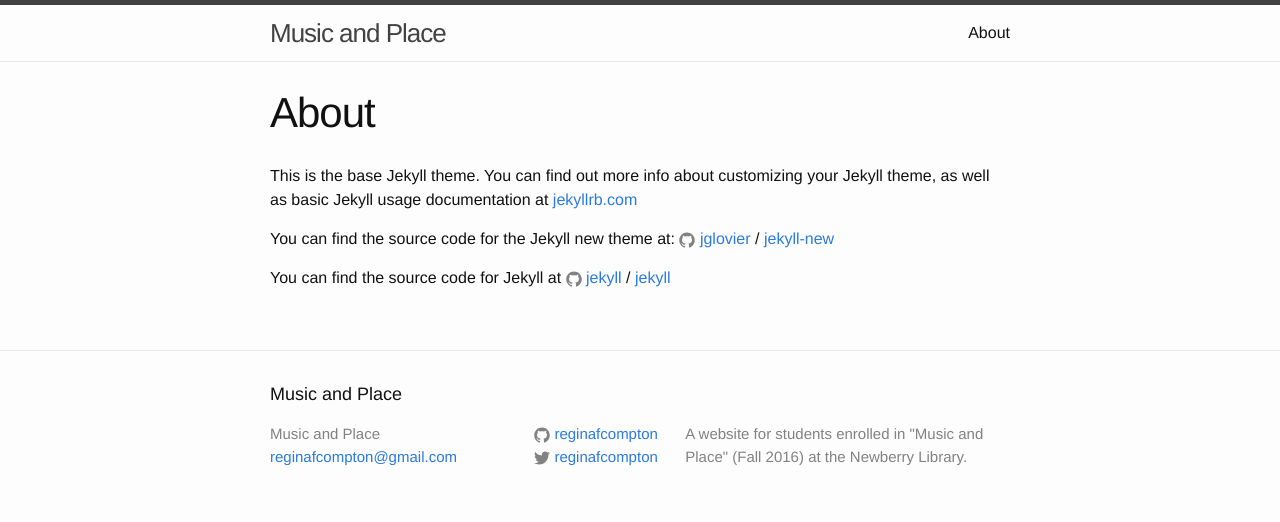
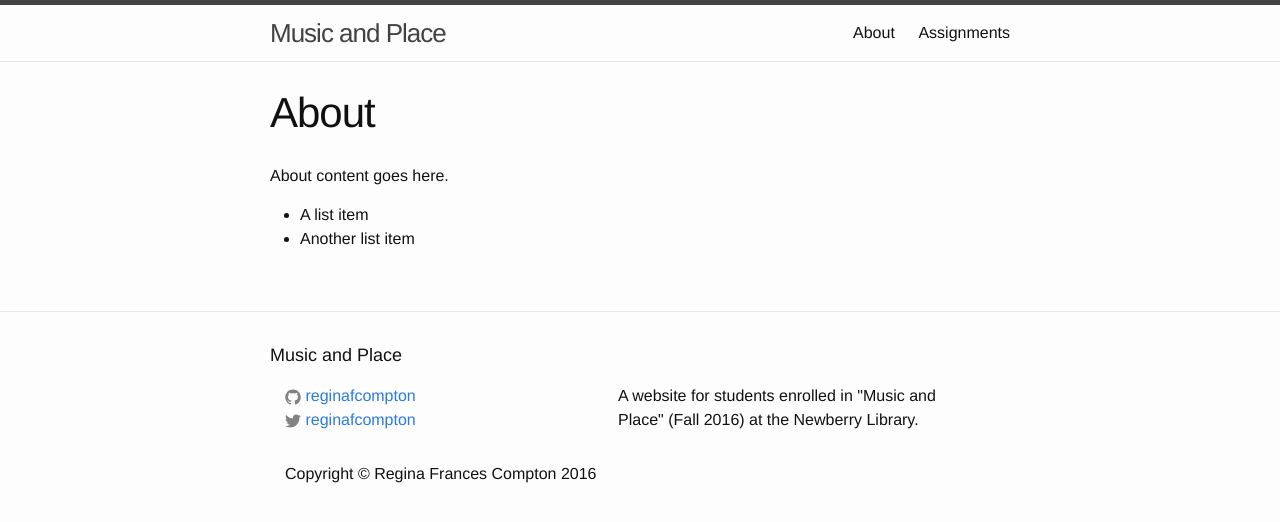
Before and after one commit to reginafcompton/music-place, a Jekyll site: the page built from _pages/01_about.md, in a window 1280 px wide. Shown: the top 522 px of the page. Built offline with Jekyll 4.4.1, drawn with Linux system fonts in a browser that asks for light colours; some web fonts are replaced.

Commit message:
Update footer and header

```diff
--- a/_includes/footer.html
+++ b/_includes/footer.html
@@ -4,15 +4,7 @@
 
     <h2 class="footer-heading">{{ site.title }}</h2>
 
-    <div class="footer-col-wrapper">
-      <div class="footer-col footer-col-1">
-        <ul class="contact-list">
-          <li>{{ site.title }}</li>
-          <li><a href="mailto:{{ site.email }}">{{ site.email }}</a></li>
-        </ul>
-      </div>
-
-      <div class="footer-col footer-col-2">
+      <div class="footer-col footer-col-3">
         <ul class="social-media-list">
           {% if site.github_username %}
           <li>
@@ -31,6 +23,11 @@
       <div class="footer-col footer-col-3">
         <p>{{ site.description }}</p>
       </div>
+
+    <div class="footer-col footer-col-3">
+      <ul class="contact-list">
+        <li>Copyright &copy; Regina Frances Compton 2016</li>
+      </ul>
     </div>
 
   </div>
--- a/_includes/head.html
+++ b/_includes/head.html
@@ -4,9 +4,12 @@
   <meta name="viewport" content="width=device-width, initial-scale=1">
 
   <title>{% if page.title %}{{ page.title | escape }}{% else %}{{ site.title | escape }}{% endif %}</title>
-  <meta name="description" content="{% if page.excerpt %}{{ page.excerpt | strip_html | strip_newlines | truncate: 160 }}{% else %}{{ site.description }}{% endif %}">
 
   <link rel="stylesheet" href="{{ "/css/main.css" | prepend: site.baseurl }}">
   <link rel="canonical" href="{{ page.url | replace:'index.html','' | prepend: site.baseurl | prepend: site.url }}">
-  <link rel="alternate" type="application/rss+xml" title="{{ site.title }}" href="{{ "/feed.xml" | prepend: site.baseurl | prepend: site.url }}">
+
+  <!-- Google fonts -->
+  <link href='https://fonts.googleapis.com/css?family=Open+Sans:400,300,700,800,600' rel='stylesheet' type='text/css'>
+  <link href='https://fonts.googleapis.com/css?family=Muli:400,300' rel='stylesheet' type='text/css'>
+
 </head>
--- /dev/null
+++ b/_pages/01_about.md
@@ -0,0 +1,10 @@
+---
+layout: page
+title: About
+permalink: /about/
+---
+
+About content goes here.
+
+* A list item
+* Another list item
--- a/about.md
+++ /dev/null
@@ -1,15 +0,0 @@
----
-layout: page
-title: About
-permalink: /about/
----
-
-This is the base Jekyll theme. You can find out more info about customizing your Jekyll theme, as well as basic Jekyll usage documentation at [jekyllrb.com](http://jekyllrb.com/)
-
-You can find the source code for the Jekyll new theme at:
-{% include icon-github.html username="jglovier" %} /
-[jekyll-new](https://github.com/jglovier/jekyll-new)
-
-You can find the source code for Jekyll at
-{% include icon-github.html username="jekyll" %} /
-[jekyll](https://github.com/jekyll/jekyll)
```
Also changed, not shown: _pages/02_assignments.md (added, +7 -0 lines), _posts/2016-07-07-welcome-to-jekyll.markdown (deleted, +0 -25 lines).
